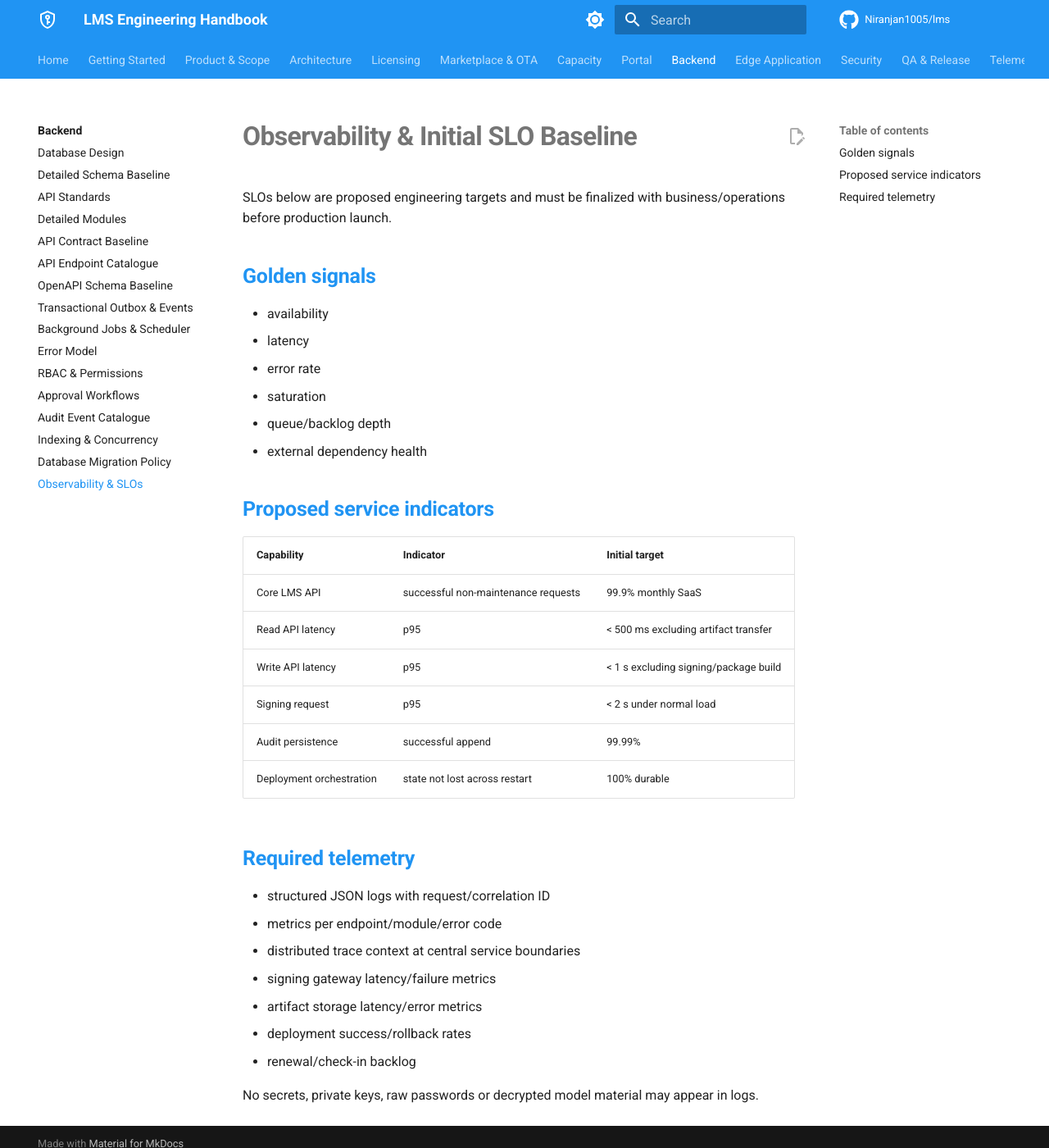
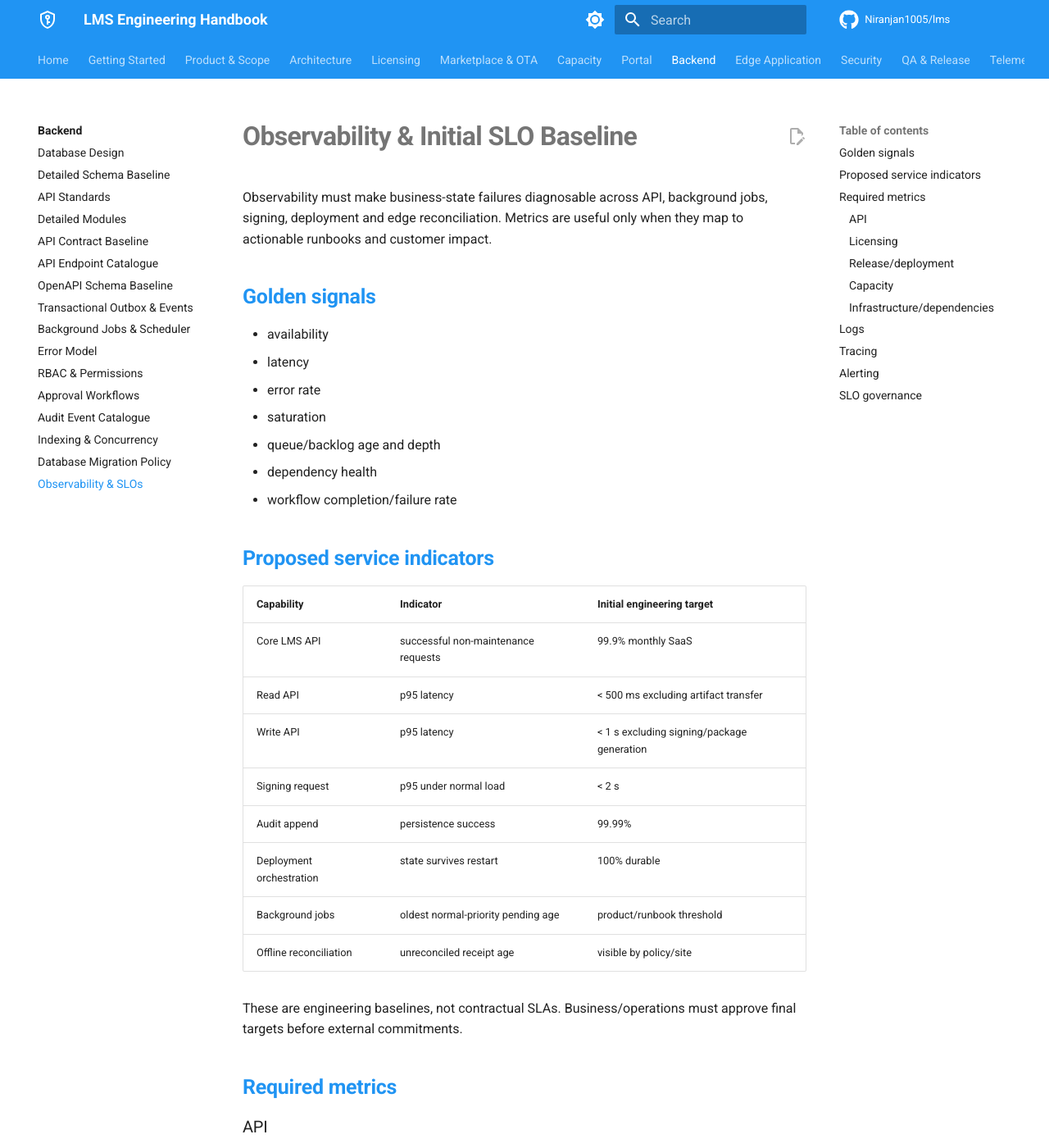
Before and after one commit to Niranjan1005/lms, an MkDocs documentation site: the page built from docs/backend/observability-slos.md, in a window 1280 px wide and 1400 px high. Shown: the whole window at 82% size. Built offline with MkDocs 1.6.1 and Material for MkDocs 9.7.7, drawn with Linux system fonts in a browser that asks for light colours; comment, search, counter and statistics services are not loaded; some of the changed text lies outside the part shown.

Commit message:
docs: deepen observability and SLO baseline

```diff
--- a/docs/backend/observability-slos.md
+++ b/docs/backend/observability-slos.md
@@ -1,6 +1,6 @@
 # Observability & Initial SLO Baseline
 
-SLOs below are proposed engineering targets and must be finalized with business/operations before production launch.
+Observability must make business-state failures diagnosable across API, background jobs, signing, deployment and edge reconciliation. Metrics are useful only when they map to actionable runbooks and customer impact.
 
 ## Golden signals
 
@@ -8,28 +8,73 @@ SLOs below are proposed engineering targets and must be finalized with business/
 - latency
 - error rate
 - saturation
-- queue/backlog depth
-- external dependency health
+- queue/backlog age and depth
+- dependency health
+- workflow completion/failure rate
 
 ## Proposed service indicators
 
-| Capability | Indicator | Initial target |
+| Capability | Indicator | Initial engineering target |
 |---|---|---|
 | Core LMS API | successful non-maintenance requests | 99.9% monthly SaaS |
-| Read API latency | p95 | < 500 ms excluding artifact transfer |
-| Write API latency | p95 | < 1 s excluding signing/package build |
-| Signing request | p95 | < 2 s under normal load |
-| Audit persistence | successful append | 99.99% |
-| Deployment orchestration | state not lost across restart | 100% durable |
+| Read API | p95 latency | < 500 ms excluding artifact transfer |
+| Write API | p95 latency | < 1 s excluding signing/package generation |
+| Signing request | p95 under normal load | < 2 s |
+| Audit append | persistence success | 99.99% |
+| Deployment orchestration | state survives restart | 100% durable |
+| Background jobs | oldest normal-priority pending age | product/runbook threshold |
+| Offline reconciliation | unreconciled receipt age | visible by policy/site |
 
-## Required telemetry
+These are engineering baselines, not contractual SLAs. Business/operations must approve final targets before external commitments.
 
-- structured JSON logs with request/correlation ID
-- metrics per endpoint/module/error code
-- distributed trace context at central service boundaries
-- signing gateway latency/failure metrics
-- artifact storage latency/error metrics
-- deployment success/rollback rates
-- renewal/check-in backlog
+## Required metrics
 
-No secrets, private keys, raw passwords or decrypted model material may appear in logs.
+### API
+- request count/latency/status/error code by endpoint/module
+- auth failure/rate limit
+- tenant authorization denial count
+- DB pool/query saturation
+
+### Licensing
+- entitlement/allocation/grant mutation success/failure
+- signing pending/failure
+- grant issued/delivered/accepted lag
+- stale check-in and grace/restricted device counts
+- renewal queue and expiry counts
+
+### Release/deployment
+- jobs/targets by state
+- install success/failure/rollback rate
+- rollback failure
+- artifact download/hash/signature failure
+- rollout pause/stop triggers
+
+### Capacity
+- assessment pass/warn/fail/stale
+- benchmark-profile missing/low-confidence
+- reassessment rate
+- local versus central outcome divergence
+
+### Infrastructure/dependencies
+- PostgreSQL health/storage/connections
+- artifact repository latency/error/capacity
+- signing provider latency/error
+- SMTP/ERP/telemetry dependency failures
+- backup age/failure
+- outbox/job queue depth/dead letters
+
+## Logs
+
+Structured JSON logs include UTC timestamp, level, request/correlation ID, module, tenant-safe object IDs, operation, result and stable error code. They exclude passwords, tokens, signing keys, unwrapped model keys and decrypted models.
+
+## Tracing
+
+Trace/correlation context propagates from API through application service, DB/outbox/job, signing/artifact dependency and deployment orchestration where supported. Edge receipts/check-ins carry identifiers that allow cross-boundary correlation even without distributed tracing.
+
+## Alerting
+
+Alerts should be symptom/customer-impact oriented: signing unavailable, DB unavailable, dead-letter growth, rollback failure, backup stale, cross-tenant anomaly, release signature failures or large stale-check-in spike. Every paging alert maps to an owner/runbook.
+
+## SLO governance
+
+Each SLO defines measurement window, exclusions, data source, owner and error-budget response. Targets are revisited after production measurements rather than silently changed to fit observed behavior.
```
